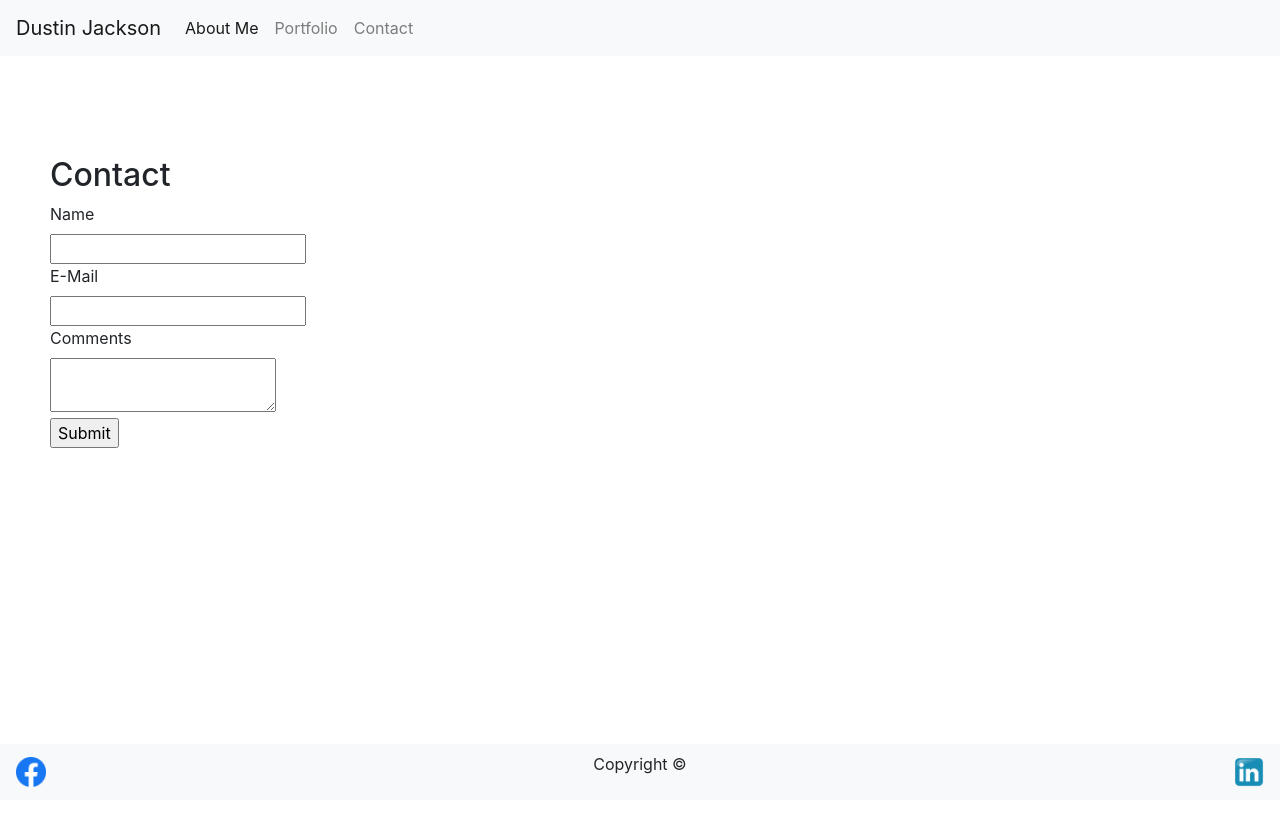
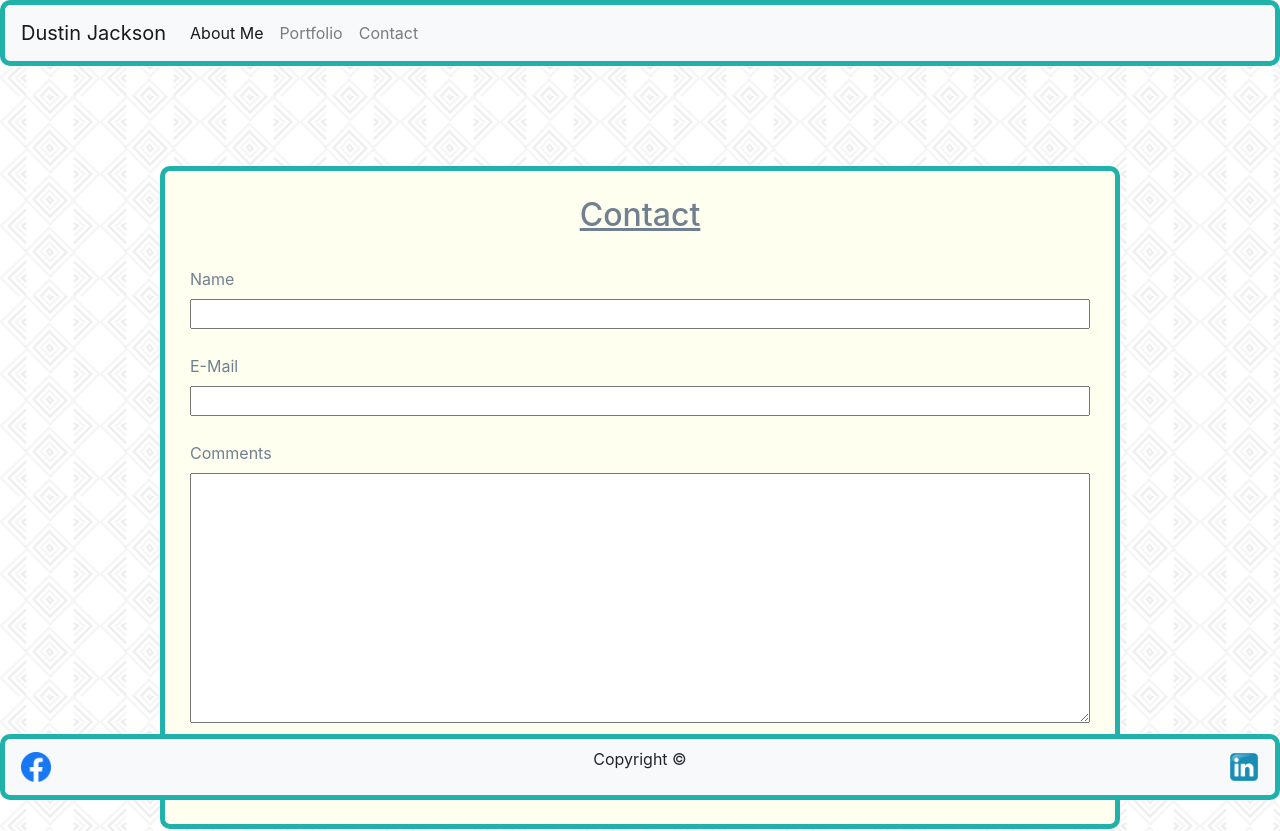
Before and after one commit to dustinjack99/responsive-profile, a plain HTML site: page contact.html in a window 1280 px wide. Shown: the top 831 px of the page. Before the commit the page ends 800 px from the top, so only its background shows below. Drawn offline with nearby package versions, Linux system fonts and the light colour scheme.

Commit message:
threw on some finishing styling in CSS

```diff
--- a/assets/style.css
+++ b/assets/style.css
@@ -1,14 +1,40 @@
 
-.contact {
-    margin-left: 50px;
-    padding-top: 100px;
-    width: 75%;
+.about-me {
+    overflow: auto;
 }
 
+#bio {
+    color: slategray;
+    line-height: 1.5;
+    margin-top: 40px;
+    text-align: center;
+
+}
+
+body {
+    background-image: url("../assets/images/greek-vase.png");
+}
+
+
+#comment {
+    height: 250px;
+}
 
 #facebook {
     height: 30px;
     width: 30px;
+}
+
+h2 {
+    text-align: center;
+    text-decoration: underline;
+    color: slategray;
+}
+
+label {
+    color: slategray;
+    margin-bottom: 25px;
+    margin-top: 25px;
 }
 
 #linkedin {
@@ -16,9 +42,57 @@
     width: 30px;
 }
 
+main {
+    background-color: ivory ;
+    border: solid 5px lightseagreen;
+    border-radius: 10px;
+    margin: auto;
+    margin-bottom: 200px;
+    margin-top: 100px;
+    padding: 25px;
+    width: 75%;
+}
 
-.port-pics {
+#name, #email, #comment {
+    width: 100%;
+}
+
+.navbar {
+    border: solid 5px lightseagreen;
+    border-radius: 10px;
+}
+
+.port-pics, #profile-pic {
+    border-radius: 15px;
     height: 360px;
     width: 240px;
+    margin-top: 25px;
+    margin-bottom: 25px;
     padding: 10px;
+
 }
+
+.portfolio {
+    background-color: ivory ;
+    border: solid 5px lightseagreen;
+    border-radius: 10px;
+    margin-left: 50px;
+    margin-right: 50px;
+    margin-top: 100px;
+    margin-bottom: 100px;
+}
+
+#profile-pic {
+    float: left;
+    margin-right: 10px;
+}
+
+#submit {
+    background-color: lightseagreen;
+    border: none;
+    border-radius: 10px;
+    color: white;
+    font-size: 20px;
+    padding: 15px;
+    margin-top: 10px;
+}
--- a/contact.html
+++ b/contact.html
@@ -34,17 +34,17 @@
         <form>
             <label>Name</label>
             <br>
-            <input type="text">
+            <input id="name" type="text">
             <br>
             <label>E-Mail</label>
             <br>
-            <input type="email">
+            <input id="email" type="email">
             <br>
             <label>Comments</label>
             <br>
-            <textarea></textarea>
+            <textarea id="comment"></textarea>
             <br>
-            <input type="submit">
+            <input id="submit" type="submit">
         </form>
     </main>
 
```
Also changed, not shown: index.html (+2 -2 lines), portfolio.html (+2 -2 lines), assets/images/greek-vase.png (added).
